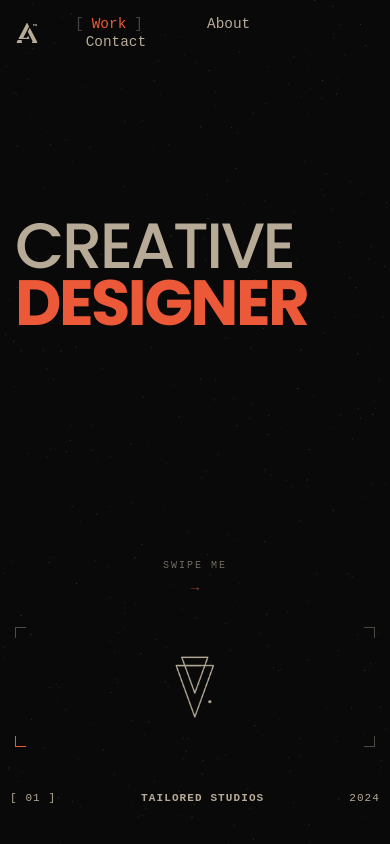
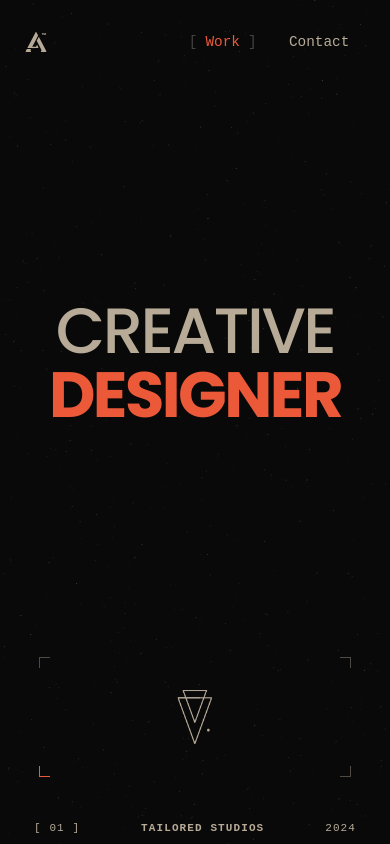
Before and after one commit to RomyTan/artlan, a website built with Vite: page index.html in a window 390 px wide. Built offline with nearby package versions, Linux system fonts and the light colour scheme; animation ran at ten frames a second.

Commit message:
fixed css

```diff
--- a/index.html
+++ b/index.html
@@ -17,7 +17,6 @@
       </a>
       <div class="nav-links">
         <a href="#" class="active" data-value="Work">Work</a>
-        <a href="#" data-value="About">About</a>
         <a href="#" data-value="Contact">Contact</a>
       </div>
     </nav>
@@ -27,8 +26,6 @@
         <h1>
         <span class="T1" data-final="CREATIVE">CREATIVE</span> <br>
         <span class="T2" data-final="DESIGNER">DESIGNER</span> <br>
-        <span class="T3" data-final="SINCE">SINCE</span> <br>
-        <span class="T3" data-final="2011">2011</span> <br>
         </h1>
 
       <div class="hero-details">
--- a/package.json
+++ b/package.json
@@ -10,5 +10,8 @@
   },
   "devDependencies": {
     "vite": "^7.2.4"
+  },
+  "dependencies": {
+    "@vercel/analytics": "^1.6.1"
   }
 }
--- a/src/style.css
+++ b/src/style.css
@@ -6,11 +6,22 @@
 
 body {
   margin: 0;
-  padding: 0 40px;
   background-color: #0a0a0a00 !important;
   color: #ffffff;
   font-family: 'Poppins', sans-serif;
   -webkit-font-smoothing: antialiased;
+  height: 100vh;
+  width: 100%;
+}
+
+#app {
+  display: flex;
+  flex-direction: column;
+  height: 100%;
+  width: 100%;
+  padding-left: 24px;
+  padding-right: 24px;
+  box-sizing: border-box;
 }
 
 /* ================== NAV SECTION ================== */
@@ -39,7 +50,6 @@ body {
 .nav-links a {
   color: #B7AB98; /* Warna theme ente */
   text-decoration: none;
-  margin-left: 30px;
   font-size: 0.9rem;
   position: relative;
   transition: color 0.3s ease;
@@ -88,29 +98,27 @@ body {
 /* ================== HERO SECTION ================== */
 .hero {
   display: flex;
+  flex: 1;
   flex-direction: column;
-  justify-content: flex-start;
-  margin-top: 0vh;
+  justify-content: center;
+  height: 100%;
   width: 100%;
 }
 
 .hero-content {
   display: flex;
   justify-content: space-between;
-  align-items: flex-end; /* sejajar garis bawah */
+  align-items: flex-end;
   width: 100%;
-  margin-top: 6vh;
 }
 
 .hero h1 {
-
-  line-height: 0.95;
-  margin-top: 100px;
-  margin-bottom: 80px;
+  line-height: 1;
 }
 
 .hero h1 .T1 {
-  font-size: 102px;
+  font-size: 7vw;
+  font-size: clamp(4rem, 7vw, 6rem);
   font-weight: 500;
   color: #B7AB98;
   letter-spacing: -0.04em;
@@ -118,44 +126,23 @@ body {
 }
 
 .hero h1 .T2 {
-  font-size: 102px;
+  font-size: 7vw;
+  font-size: clamp(4rem, 7vw, 6rem);
   font-weight: 700;
   color: #EB5939;
   letter-spacing: -0.04em;
   text-transform: uppercase;
-  margin: 0;
-}
-
-.hero h1 .T3 {
-  margin-top: 10px;
-  font-size: 82px;
-  font-weight: 500;
-  color: #B7AB98;
-  letter-spacing: -0.04em;
-  text-transform: uppercase;
-  transition: opacity 0.5s cubic-bezier(0.16, 1, 0.3, 1),
-              filter 0.5s ease,
-              transform 0.5s ease;
-  display: inline-block;
-}
-
-.hero h1 .T3.fade-out {
-  opacity: 0;
-  filter: blur(10px);
-  transform: translateY(10px); /* Efek turun sedikit pas hilang */
-  pointer-events: none;
 }
 
 .hero-details {
   display: flex;
-  gap: 80px; /* Jarak antar kolom detail */
+  gap: 80px;
   font-family: 'Courier New', Courier, monospace;
   font-size: 11px;
   letter-spacing: 0.1em;
   text-transform: uppercase;
   text-align: left;
   color: #B7AB98;
-  padding-bottom: 80px; /* Adjust sedikit biar benar-benar pas dengan baseline font h1 */
 }
 
 .detail-item p {
@@ -179,8 +166,8 @@ body {
 
 /* ================== PROJECT SECTION ================== */
 .projects {
-  margin-top: 30px;
-  padding-bottom: 30px;
+  display: flex;
+  justify-content: flex-end;
 }
 
 .swipe-hint {
@@ -190,7 +177,7 @@ body {
 .project-grid {
   display: grid;
   grid-template-columns: repeat(4, 1fr); /* 2 Kolom di Desktop */
-  gap: 60px 40px; /* Jarak antar item (atas-bawah, kiri-kanan) */
+  gap: 0 16px; /* Jarak antar item (atas-bawah, kiri-kanan) */
 }
 
 .project-item {
@@ -277,49 +264,51 @@ body {
 
 /* Responsif buat HP */
 @media (max-width: 768px) {
-  body {
-    display: block;
-    min-height: 100vh;
-    padding: 0 15px;
-    overflow-x: hidden;
+  .body {
+    overflow: hidden;
   }
 
-  .navbar {
-    display: flex;
-    justify-content: space-between;
+  .hero {
+    justify-content: center;
     align-items: center;
-    padding: 15px 0;
-    width: 100%;
   }
 
   .hero-content {
-    flex-direction: column; /* Tumpuk H1 dan Details secara vertikal */
-    align-items: flex-start; /* Semua rata kiri */
-    gap: 40px; /* Kasih jarak antara tulisan 2011 dan info detail */
-  }
-
-  .hero h1 .T1,
-  .hero h1 .T2 {
-    font-size: 64px; /* Perkecil font di HP biar nggak kepotong */
-    line-height: 0.9;
-  }
-
-  .hero h1 .T3 {
-    font-size: 42px;
-    line-height: 1;
+    display: flex;
+    flex-direction: column;
+    align-items: center;
+    text-align: center;
   }
 
   .hero-details {
     display: none;
-    width: 100%;
-    justify-content: flex-start; /* Balikin ke kiri */
-    gap: 30px;
-    padding-bottom: 0;
-    margin-left: 0; /* Hapus margin-left auto biar nggak maksa ke kanan */
   }
 
-  .detail-item {
-    flex: none; /* Biar lebarnya sesuai konten */
+  .swipe-hint {
+    display: none;
+    flex-direction: column;
+    align-items: center;
+    gap: 5px;
+    opacity: 0.6;
+  }
+
+  .swipe-hint span {
+    font-family: 'Courier New', monospace; /* Vibe industrial */
+    font-size: 10px;
+    letter-spacing: 2px;
+    color: #B7AB98;
+  }
+
+  .swipe-hint .arrow-down {
+    font-size: 14px;
+    color: #EB5939; /* Warna Oranye T2 ente */
+    animation: bounce 2s infinite; /* Biar ada gerak dikit */
+  }
+
+  @keyframes bounce {
+    0%, 20%, 50%, 80%, 100% {transform: translateX(0);}
+    40% {transform: translateX(5px);}
+    60% {transform: translateX(3px);}
   }
 
   .project-grid {
@@ -339,10 +328,7 @@ body {
   }
 
   .projects {
-    margin-top: 0;
-    position: fixed;
-    bottom: 0;
-    left: 0;
+    position: relative;
     width: 100%;
     z-index: 10;
   }
@@ -372,34 +358,6 @@ body {
     max-height: 150px;
   }
 
-  .swipe-hint {
-    display: flex;
-    flex-direction: column;
-    align-items: center;
-    gap: 5px;
-    margin-bottom: 15px;
-    opacity: 0.6;
-  }
-
-  .swipe-hint span {
-    font-family: 'Courier New', monospace; /* Vibe industrial */
-    font-size: 10px;
-    letter-spacing: 2px;
-    color: #B7AB98;
-  }
-
-  .swipe-hint .arrow-down {
-    font-size: 14px;
-    color: #EB5939; /* Warna Oranye T2 ente */
-    animation: bounce 2s infinite; /* Biar ada gerak dikit */
-  }
-
-  @keyframes bounce {
-    0%, 20%, 50%, 80%, 100% {transform: translateX(0);}
-    40% {transform: translateX(5px);}
-    60% {transform: translateX(3px);}
-  }
-
   /* 3. Pastikan Section Projects nempel bawah */
   .projects {
     margin-top: auto; /* Memastikan dia terdorong ke paling bawah flex container */
```
Also changed, not shown: 1 other file.
